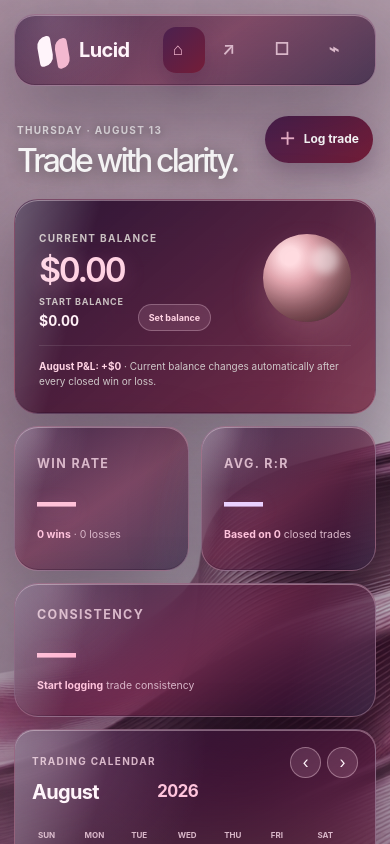
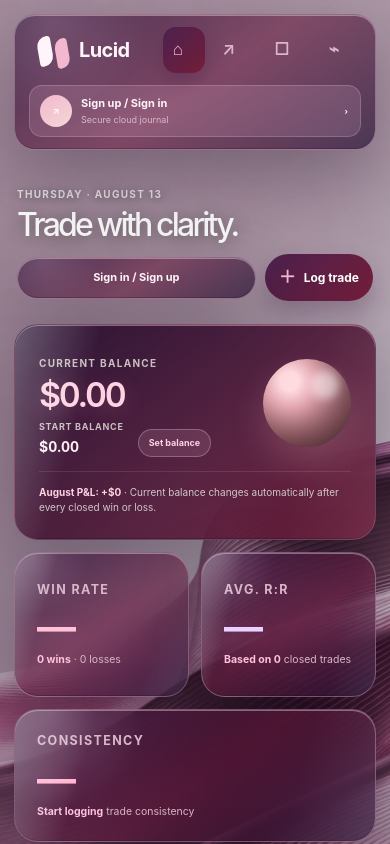
Before and after one commit to greyvese/lucid-trading, a Next.js app: page / in a window 390 px wide. Shown: the top 844 px of the page. Built offline with nearby package versions, Linux system fonts and the light colour scheme.

Commit message:
Show account controls on mobile

```diff
--- a/app/globals.css
+++ b/app/globals.css
@@ -114,6 +114,8 @@ button { color: inherit; }
 .topbar > div > .eyebrow { color: rgba(255,255,255,0.76); text-shadow: 0 1px 10px rgba(14,6,20,0.5); }
 .top-actions { display: flex; align-items: center; gap: 9px; }
 .account-button { min-height: 42px; padding: 0 16px; border-radius: 99px; display: inline-flex; align-items: center; justify-content: center; color: var(--text-main); text-decoration: none; font-size: 11px; font-weight: 720; }
+.account-name { display: none; max-width: 150px; overflow: hidden; text-overflow: ellipsis; white-space: nowrap; }
+.account-action { display: inline; }
 .auth-modal { max-width: 560px; }
 .auth-note { margin: 14px 0 0; color: var(--text-muted); font-size: 11px; line-height: 1.55; }
 .auth-tabs { display: grid; grid-template-columns: 1fr 1fr; gap: 6px; margin: 4px 0 18px; padding: 4px; border-radius: 14px; background: rgba(255,255,255,0.25); }
@@ -244,11 +246,11 @@ td:first-child { display: flex; align-items: center; gap: 8px; color: var(--text
 }
 
 @media (max-width: 860px) {
-  .app-shell { padding: 14px; grid-template-columns: 1fr; }.sidebar { position: relative; top: 0; width: 100%; height: auto; padding: 12px 14px; border-radius: 21px; flex-direction: row; align-items: center; gap: 12px; }.nav { margin: 0 0 0 auto; display: flex; }.nav-item { padding: 10px; }.nav-item span { width: auto; }.nav-item { font-size: 0; }.nav-item span { font-size: 17px; }.focus-card, .profile { display: none; }.content { padding: 5px 0 30px; }.workspace-grid { grid-template-columns: 1fr; }.insight-card { min-height: 300px; }
+  .app-shell { padding: 14px; grid-template-columns: 1fr; }.sidebar { position: relative; top: 0; width: 100%; height: auto; padding: 12px 14px; border-radius: 21px; flex-direction: row; align-items: center; gap: 12px; }.nav { margin: 0 0 0 auto; display: flex; }.nav-item { padding: 10px; }.nav-item span { width: auto; }.nav-item { font-size: 0; }.nav-item span { font-size: 17px; }.focus-card { display: none; }.profile { display: flex; margin: 0; min-width: 0; max-width: 205px; padding: 7px; border-radius: 13px; background: rgba(255,205,229,0.1); }.profile strong, .profile small { overflow: hidden; text-overflow: ellipsis; }.profile small.wallet-address { max-height: 25px; overflow: hidden; }.content { padding: 5px 0 30px; }.workspace-grid { grid-template-columns: 1fr; }.insight-card { min-height: 300px; }
 }
 
 @media (max-width: 620px) {
-  .topbar { align-items: flex-start; }.account-button { display: none; }.primary-button { padding: 11px 14px; }.summary-grid { grid-template-columns: 1fr 1fr; }.hero-card { min-height: 190px; grid-column: 1 / -1; }.stat-card:last-child { grid-column: 1 / -1; min-height: 125px; }.calendar-card, .insight-card, .trades-card { border-radius: 20px; padding: 17px; }.weekdays span { font-size: 8px; }.calendar-day, .empty-day { min-height: 52px; padding: 5px; }.calendar-day > span { top: 5px; left: 5px; font-size: 13px; }.calendar-day small { left: 5px; bottom: 5px; font-size: 9.5px; padding: 3px; }.form-grid { grid-template-columns: 1fr; }.trade-modal { padding: 20px; }.toast { left: 20px; right: 20px; bottom: 20px; text-align: center; }
+  .sidebar { flex-wrap: wrap; }.profile { order: 3; width: 100%; max-width: none; padding: 9px 10px; background: rgba(255,205,229,0.14); border: 1px solid rgba(255,220,236,0.2); }.topbar { align-items: flex-start; flex-direction: column; gap: 14px; }.top-actions { width: 100%; }.account-button { display: inline-flex; flex: 1; min-width: 0; gap: 7px; padding: 0 13px; }.account-name { display: block; }.account-action { flex: 0 0 auto; color: var(--rose); }.primary-button { flex: 0 0 auto; padding: 11px 14px; }.summary-grid { grid-template-columns: 1fr 1fr; }.hero-card { min-height: 190px; grid-column: 1 / -1; }.stat-card:last-child { grid-column: 1 / -1; min-height: 125px; }.calendar-card, .insight-card, .trades-card { border-radius: 20px; padding: 17px; }.weekdays span { font-size: 8px; }.calendar-day, .empty-day { min-height: 52px; padding: 5px; }.calendar-day > span { top: 5px; left: 5px; font-size: 13px; }.calendar-day small { left: 5px; bottom: 5px; font-size: 9.5px; padding: 3px; }.form-grid { grid-template-columns: 1fr; }.trade-modal { padding: 20px; }.toast { left: 20px; right: 20px; bottom: 20px; text-align: center; }
 }
 
 @media (prefers-reduced-motion: reduce) { *, *::before, *::after { scroll-behavior: auto !important; transition: none !important; } }
--- a/app/page.tsx
+++ b/app/page.tsx
@@ -540,7 +540,7 @@ export default function Home() {
         ) : user ? (
           <div className="profile"><span className="avatar">{userInitials}</span><span><strong>{user.displayName}</strong><small className={user.walletAddress ? "wallet-address" : ""}>{user.walletAddress ?? user.email}</small></span><b>✓</b></div>
         ) : (
-          <button className="profile profile-auth" type="button" onClick={() => setIsAuthOpen(true)}><span className="avatar">↗</span><span><strong>Sign up / Sign in</strong><small>Save on this device</small></span><b>›</b></button>
+          <button className="profile profile-auth" type="button" onClick={() => setIsAuthOpen(true)}><span className="avatar">↗</span><span><strong>Sign up / Sign in</strong><small>Secure cloud journal</small></span><b>›</b></button>
         )}
       </aside>
 
@@ -551,7 +551,9 @@ export default function Home() {
             <h1>Trade with clarity.</h1>
           </div>
           <div className="top-actions">
-            <button className="account-button glass" type="button" onClick={user ? signOut : () => setIsAuthOpen(true)}>{user ? "Sign out" : "Sign in / Sign up"}</button>
+            <button className="account-button glass" type="button" onClick={user ? signOut : () => setIsAuthOpen(true)}>
+              {user ? <><span className="account-name">{user.walletAddress ?? user.email}</span><span className="account-action">Sign out</span></> : "Sign in / Sign up"}
+            </button>
             <button className="primary-button" type="button" onClick={openNewTrade}><span>＋</span>Log trade</button>
           </div>
         </header>
```
